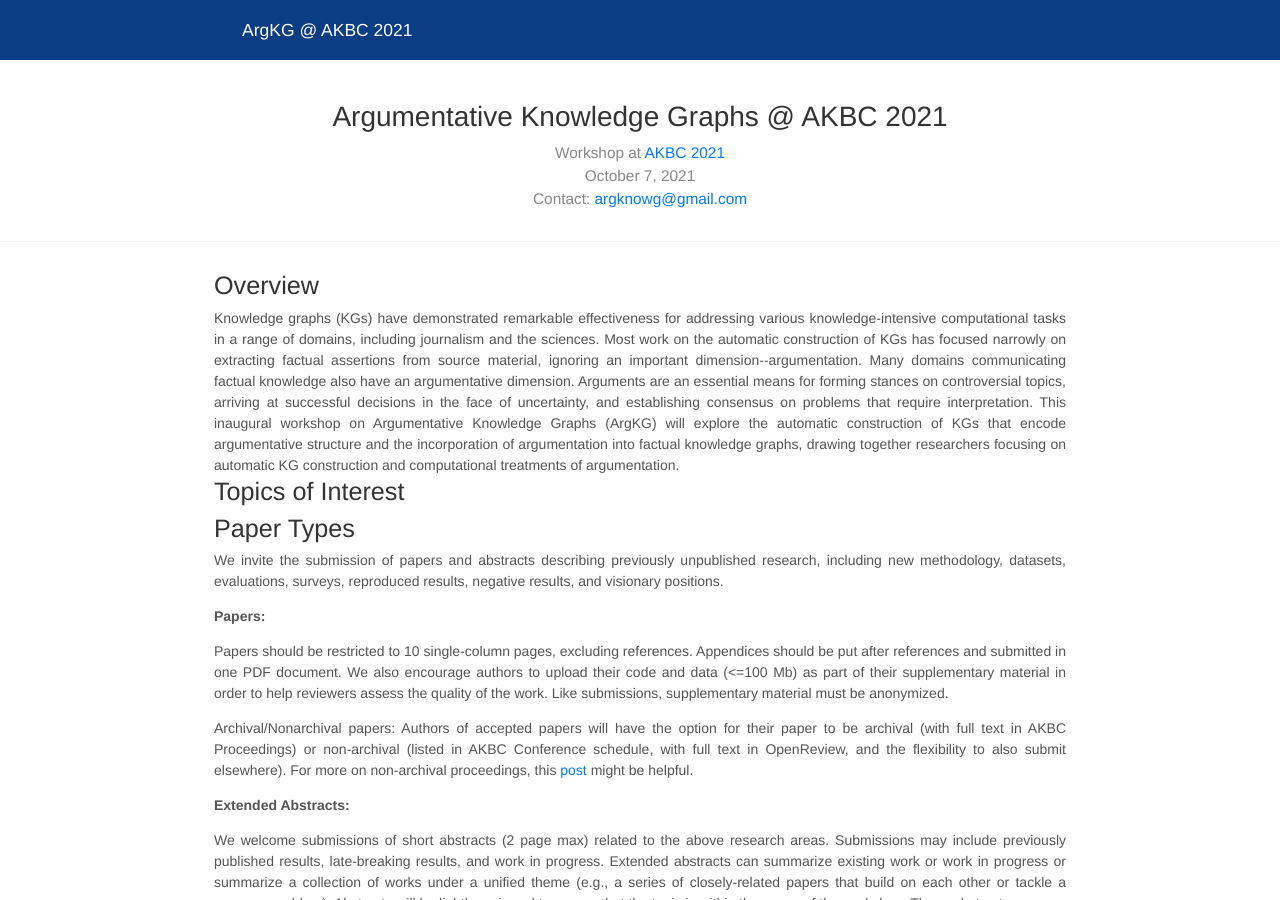
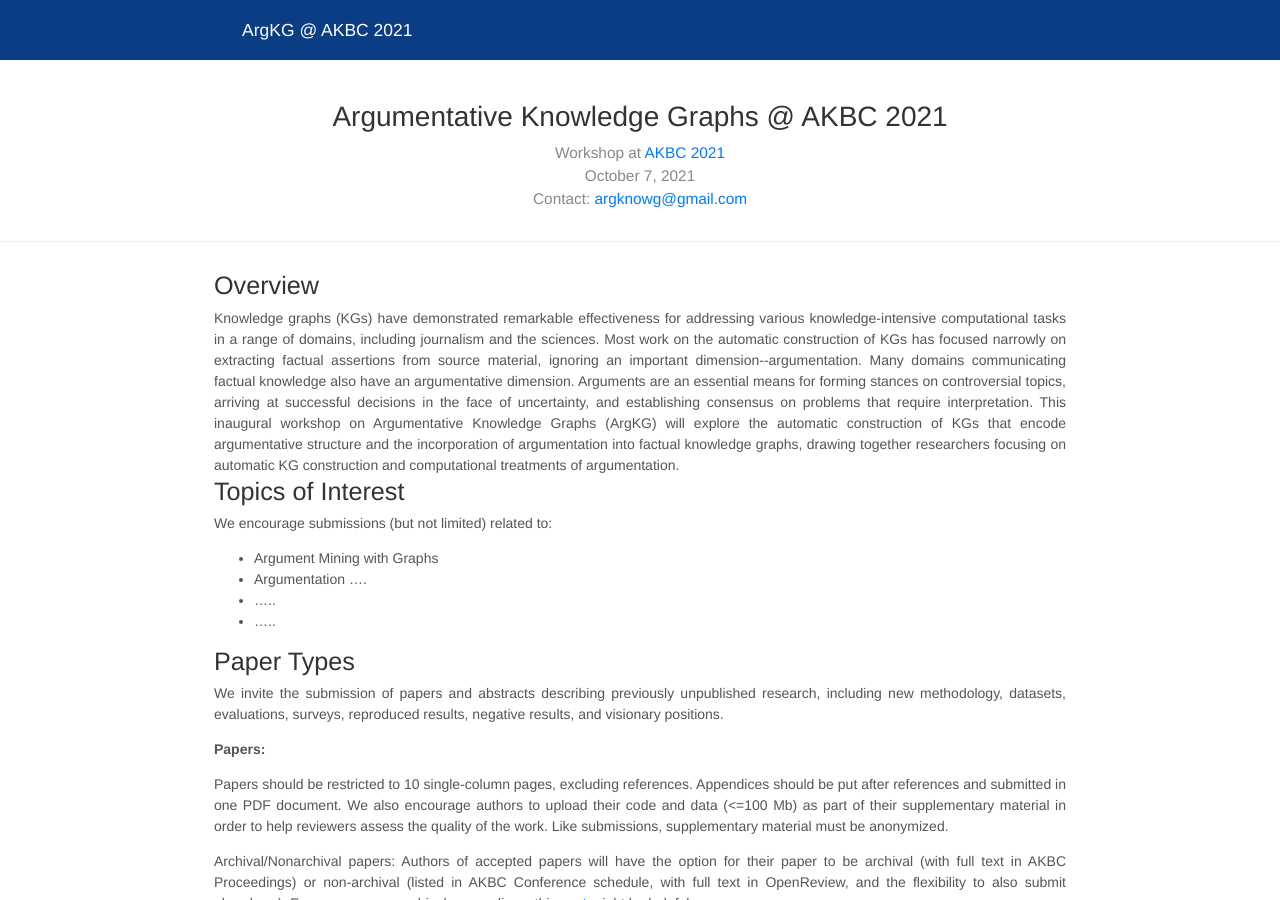
Before and after one commit to ArgKG/2021, a Jekyll site: the page built from index.md, in a window 1280 px wide and 900 px high. Built offline with Jekyll 4.4.1, drawn with Linux system fonts in a browser that asks for light colours; nearby versions of some CDN libraries.

Commit message:
Update index.md

```diff
--- a/index.md
+++ b/index.md
@@ -10,6 +10,13 @@ collection: pages_2019
 <div>Knowledge graphs (KGs) have demonstrated remarkable effectiveness for addressing various knowledge-intensive computational tasks in a range of domains, including journalism and the sciences.  Most work on the automatic construction of KGs has focused narrowly on extracting factual assertions from source material, ignoring an important dimension--argumentation.  Many domains communicating factual knowledge also have an argumentative dimension.  Arguments are an essential means for forming stances on controversial topics, arriving at successful decisions in the face of uncertainty, and establishing consensus on problems that require interpretation.  This inaugural workshop on Argumentative Knowledge Graphs (ArgKG) will explore the automatic construction of KGs that encode argumentative structure and the incorporation of argumentation into factual knowledge graphs, drawing together researchers focusing on automatic KG construction and computational treatments of argumentation.</div>
 
 ## Topics of Interest
+
+We encourage submissions (but not limited) related to:
+
+- Argument Mining with Graphs
+- Argumentation ....
+- .....
+- .....
 
 
 ## Paper Types
```
